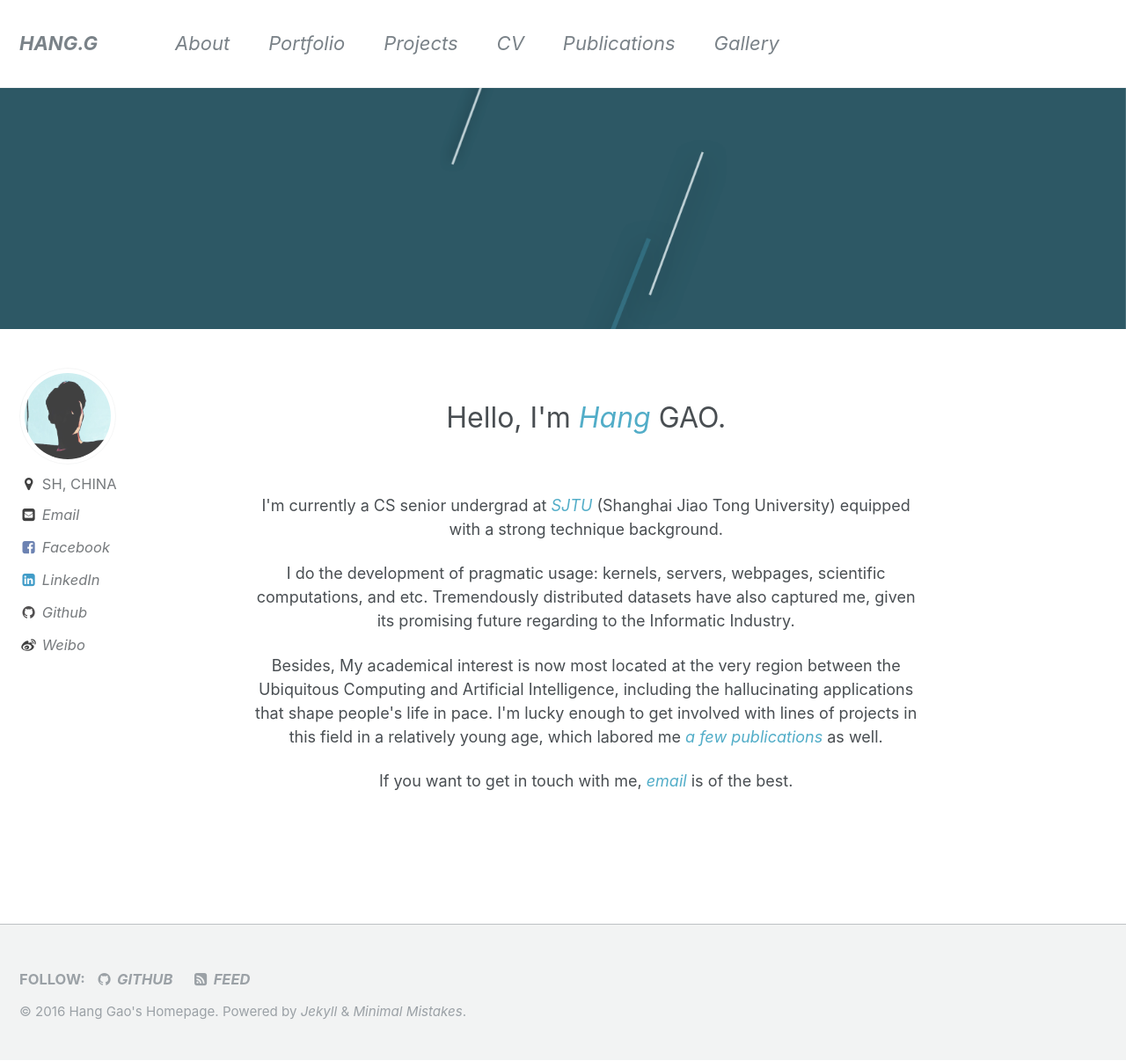
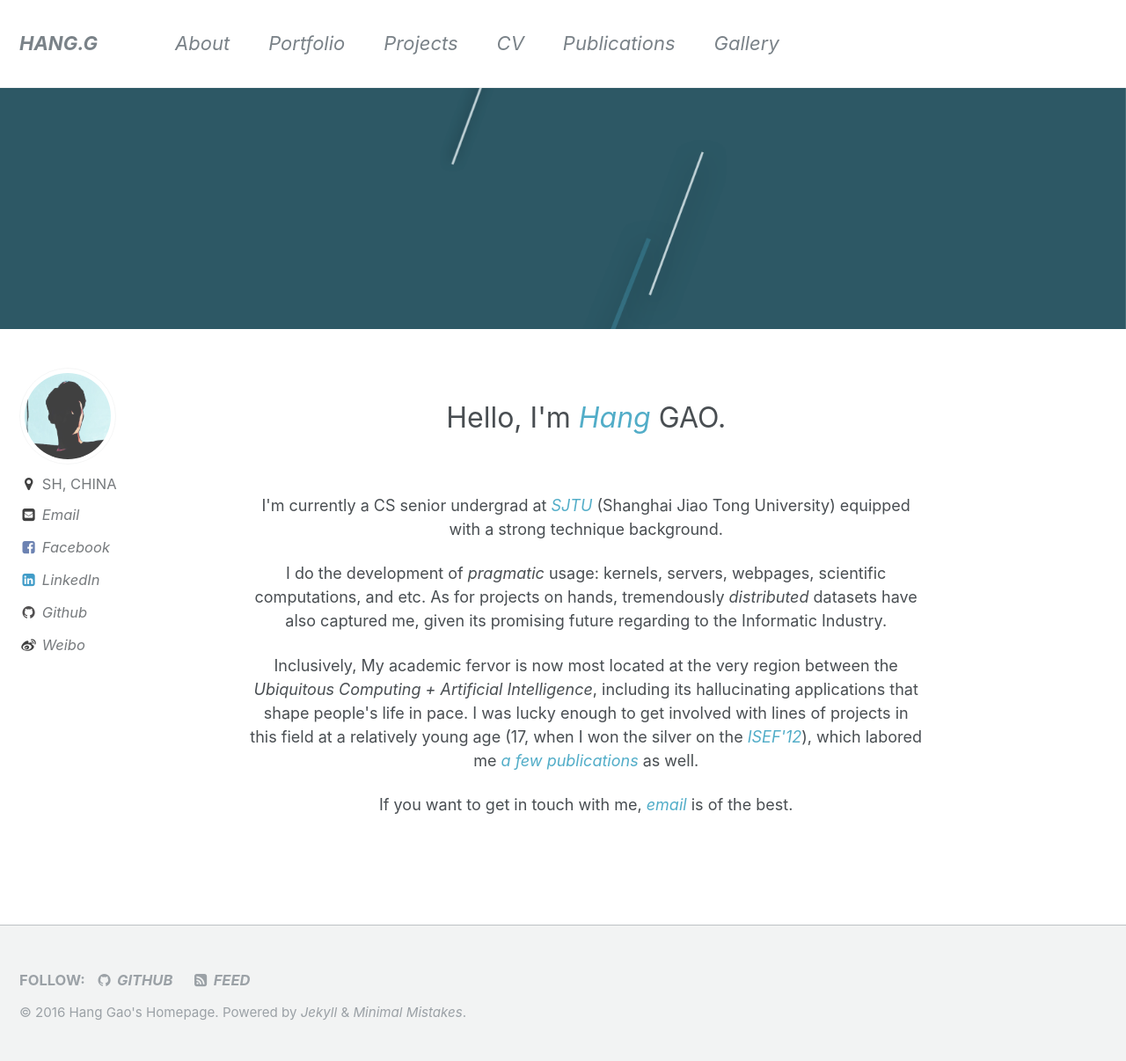
Before and after one commit to weizhixiang-workspace/cullengao.github.io, a Jekyll site: the page built from index.html, in a window 1280 px wide and 1206 px high. Shown: the whole window at 88% size. Built offline with Jekyll 4.4.1, drawn with Linux system fonts in a browser that asks for light colours; the list of posts is cut into pages by our own code.

Commit message:
Update the homepage

```diff
--- a/index.html
+++ b/index.html
@@ -25,14 +25,14 @@ author_profile: true
 </p>
 
 <p>
-    I do the development of pragmatic usage: kernels, servers, webpages, scientific computations, and etc.
-    Tremendously distributed datasets have also captured me, given its promising future regarding to the Informatic Industry.
+    I do the development of <i>pragmatic</i> usage: kernels, servers, webpages, scientific computations, and etc.
+    As for projects on hands, tremendously <i>distributed</i> datasets have also captured me, given its promising future regarding to the Informatic Industry.
 </p>
 
 <p>
-    Besides, My academical interest is now most located at the very region between the Ubiquitous Computing and Artificial Intelligence, including
-    the hallucinating applications that shape people's life in pace. I'm lucky enough to get involved with lines of projects in this field in a
-    relatively young age, which labored me <a href="{{ site.data.navigation.Publications.url }}">a few publications</a> as well.
+    Inclusively, My academic fervor is now most located at the very region between the <i>Ubiquitous Computing + Artificial Intelligence</i>, including
+    its hallucinating applications that shape people's life in pace. I was lucky enough to get involved with lines of projects in this field at a
+    relatively young age (17, when I won the silver on the <a href="https://student.societyforscience.org/intel-isef">ISEF'12</a>), which labored me <a href="{{ site.data.navigation.Publications.url }}">a few publications</a> as well.
 </p>
 
 <p>
```
